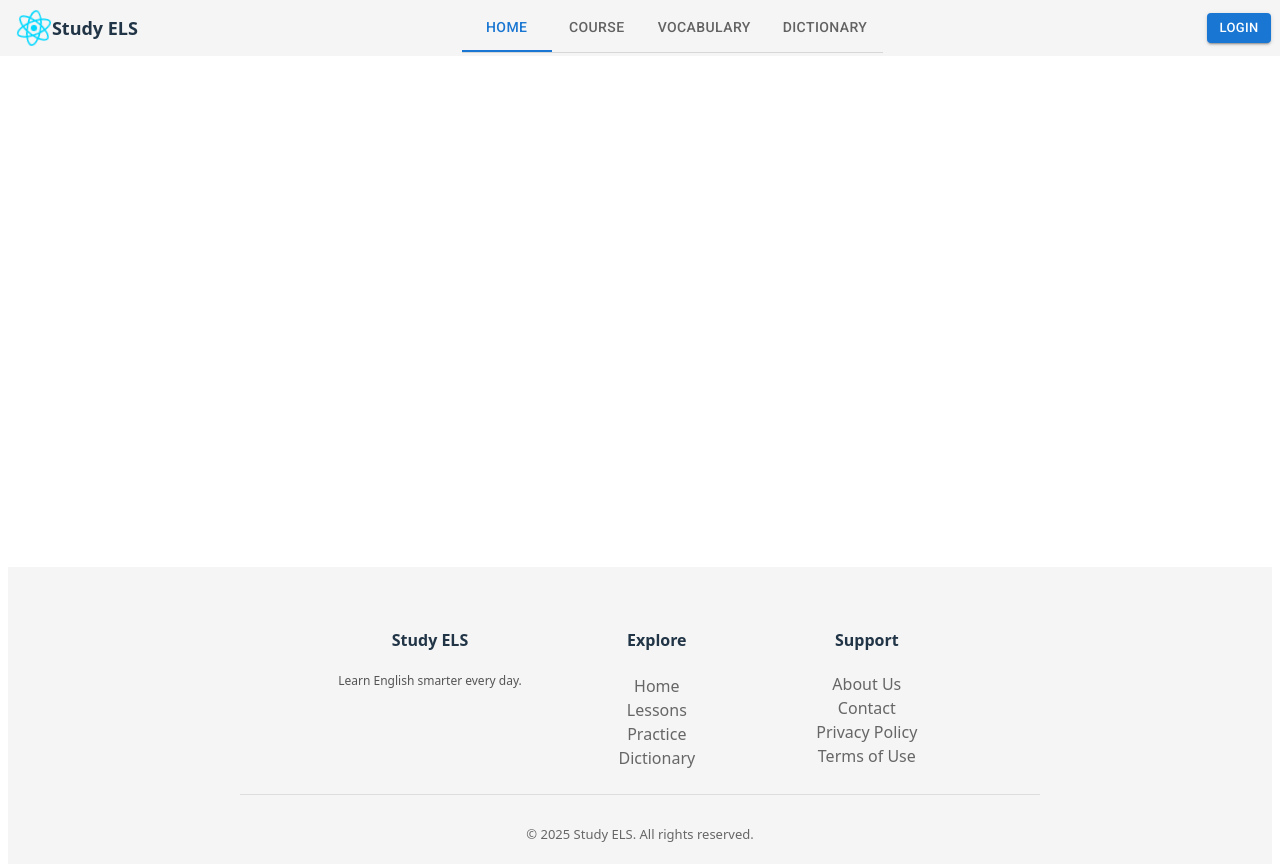
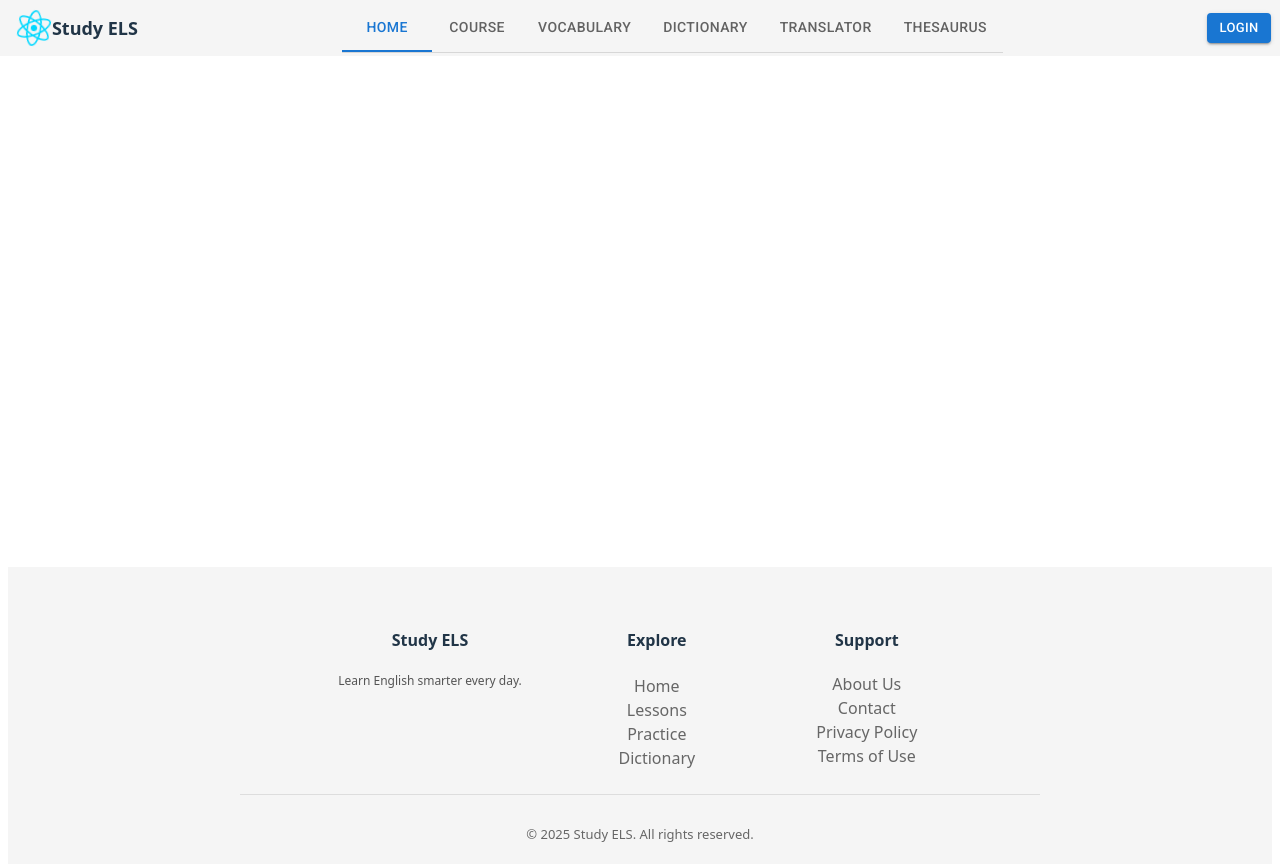
Before and after one commit to SangTranTamLy/Study-ELS, a React (Vite) app: page / in a window 1280 px wide. Built offline with nearby package versions, Linux system fonts and the light colour scheme; the HTML template or start-up script is replaced by a standard one.

Commit message:
Update tabs name and improve UI

```diff
--- a/src/components/header/Header.css
+++ b/src/components/header/Header.css
@@ -14,7 +14,7 @@
   align-items: center;       /* căn giữa dọc */
   padding: 0 16px;
   background-color: whitesmoke;
-  z-index: 1000;
+  z-index: 100;
 }
 .header-left h3 {
   margin: 0;
--- a/src/components/header/Header.tsx
+++ b/src/components/header/Header.tsx
@@ -5,7 +5,6 @@ import Box from '@mui/material/Box';
 import Tab from '@mui/material/Tab';
 import TabContext from '@mui/lab/TabContext';
 import TabList from '@mui/lab/TabList';
-import TabPanel from '@mui/lab/TabPanel';
 import './Header.css'
 
 function Header() {
@@ -34,6 +33,8 @@ function Header() {
                             <Tab label="Course" value="2" />
                             <Tab label="Vocabulary" value="3" />
                             <Tab label="Dictionary" value="4" />
+                            <Tab label="Translator" value="5" />
+                            <Tab label="Thesaurus" value="6" />
                         </TabList>
                     </Box>
                 </TabContext>
```
Also changed, not shown: 1 other file (tests, documents, lock files or other folders).
